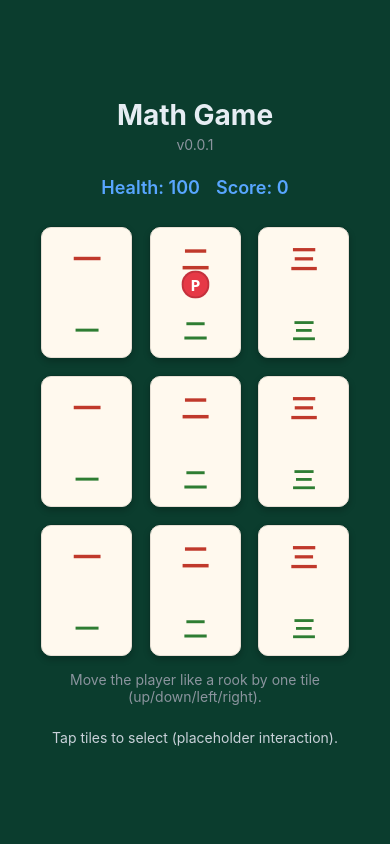
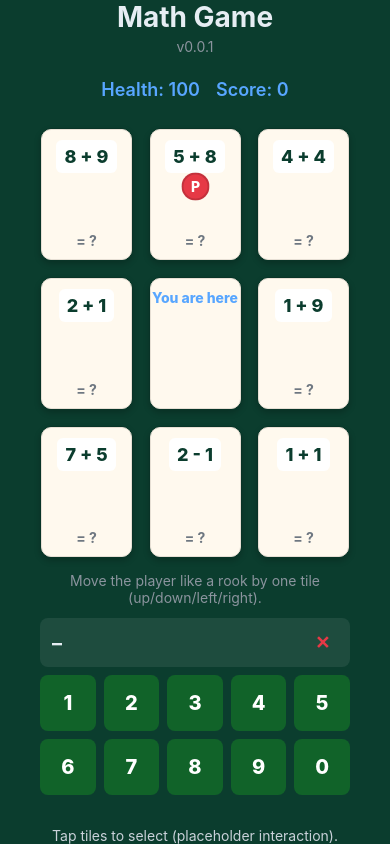
Before and after one commit to Silcrow/math-game, a React Native app: screen /game in a window 390 px wide. Built offline with nearby package versions, Linux system fonts and the light colour scheme.

Commit message:
feat: answer-typing movement with number pad and unique math problems per tile

```diff
--- a/src/screens/GameScreen.tsx
+++ b/src/screens/GameScreen.tsx
@@ -1,5 +1,5 @@
 import React, { useEffect, useMemo, useRef, useState } from 'react';
-import { View, Text, Pressable, StyleSheet, Animated, Vibration, Switch } from 'react-native';
+import { View, Text, Pressable, StyleSheet, Animated, Vibration } from 'react-native';
 import { playMove, playSnap } from '../sfx/sounds';
 import { useSettingsStore } from '../store/settingsStore';
 import { useGameStore } from '../store/gameStore';
@@ -27,6 +27,9 @@ export const GameScreen: React.FC<GameScreenProps> = ({ onTilePress, selected })
   const [internalSelected, setInternalSelected] = useState<GridPos | null>(null);
   // Player starts in the middle card (row 1, col 1)
   const [playerPos, setPlayerPos] = useState<GridPos>({ row: 1, col: 1 });
+  const [answerText, setAnswerText] = useState('');
+  type Problem = { text: string; answer: number };
+  const [problems, setProblems] = useState<Record<string, Problem | null>>({}); // null when occupied (player)
   const scale = useRef(new Animated.Value(1)).current;
   const translate = useRef(new Animated.ValueXY({ x: 0, y: 0 })).current;
   const shake = useRef(new Animated.Value(0)).current; // -1..1
@@ -94,6 +97,127 @@ export const GameScreen: React.FC<GameScreenProps> = ({ onTilePress, selected })
   // Build as 3 rows x 3 columns for consistent spacing between cards
   const rows = useMemo(() => [0, 1, 2], []);
 
+  // Problem generation helpers
+  const allTileKeys = useMemo(() =>
+    Array.from({ length: SIZE * SIZE }, (_, i) => keyFor(Math.floor(i / SIZE), i % SIZE)),
+  []);
+
+  const generateProblem = (used: Set<number>): Problem => {
+    // simple add/sub within 1..9 ensuring positive answers
+    for (let tries = 0; tries < 100; tries++) {
+      const a = Math.floor(Math.random() * 9) + 1;
+      const b = Math.floor(Math.random() * 9) + 1;
+      const useAdd = Math.random() < 0.5;
+      const ans = useAdd ? a + b : a - b;
+      if (ans <= 0) continue;
+      if (used.has(ans)) continue;
+      return { text: `${a} ${useAdd ? '+' : '-'} ${b}`, answer: ans };
+    }
+    // fallback unique pick
+    let n = 1;
+    while (used.has(n)) n++;
+    return { text: `${n} + 0`, answer: n };
+  };
+
+  const regenerateBoardProblems = (pos: GridPos, prevPos?: GridPos) => {
+    setProblems((prev) => {
+      const next: Record<string, Problem | null> = { ...prev };
+      const used = new Set<number>();
+      // Collect existing answers excluding player tile and prev tile we'll regen
+      for (const k of allTileKeys) {
+        const [r, c] = k.split('-').map(Number);
+        if ((r === pos.row && c === pos.col)) {
+          next[k] = null; // occupied by player
+          continue;
+        }
+        if (prevPos && r === prevPos.row && c === prevPos.col) continue; // will regenerate
+        const p = next[k];
+        if (p) used.add(p.answer);
+      }
+      // Ensure all non-player tiles have a unique problem
+      for (const k of allTileKeys) {
+        const [r, c] = k.split('-').map(Number);
+        if (r === pos.row && c === pos.col) {
+          next[k] = null;
+          continue;
+        }
+        if (!next[k] || (prevPos && r === prevPos.row && c === prevPos.col)) {
+          const prob = generateProblem(used);
+          next[k] = prob;
+          used.add(prob.answer);
+        }
+      }
+      return next;
+    });
+  };
+
+  // Initialize problems when ready
+  useEffect(() => {
+    if (measured >= 9) {
+      regenerateBoardProblems(playerPos);
+    }
+    // eslint-disable-next-line react-hooks/exhaustive-deps
+  }, [measured]);
+
+  // Typing to move: parse number and move to matching tile (rook one step)
+  useEffect(() => {
+    if (!answerText) return;
+    if (!/^-?\d+$/.test(answerText)) return;
+    if (!isRunning) return;
+    const val = parseInt(answerText, 10);
+    // Find adjacent tiles with this answer (rook one step)
+    let target: GridPos | null = null;
+    const { row: pr, col: pc } = playerPos;
+    const adjacent = [
+      { row: pr - 1, col: pc },
+      { row: pr + 1, col: pc },
+      { row: pr, col: pc - 1 },
+      { row: pr, col: pc + 1 },
+    ];
+    for (const adj of adjacent) {
+      if (adj.row < 0 || adj.row >= SIZE || adj.col < 0 || adj.col >= SIZE) continue;
+      const p = problems[keyFor(adj.row, adj.col)];
+      if (p && p.answer === val) {
+        target = adj;
+        break;
+      }
+    }
+    if (!target) {
+      // Invalid answer or not adjacent
+      invalidTapFeedback();
+      setAnswerText('');
+      return;
+    }
+
+    // Move now
+    const from = playerPos;
+    const { row: r, col: c } = target;
+    setAnswerText('');
+    if (enableSfx) playMove();
+    setPlayerPos(target);
+    increaseHealth(1);
+    const layout = tileLayouts.current[keyFor(r, c)];
+    if (layout) {
+      const targetX = layout.x + layout.width / 2 - markerSize / 2;
+      const targetY = layout.y + layout.height / 2 - markerSize / 2;
+      Animated.spring(translate, {
+        toValue: { x: targetX, y: targetY },
+        useNativeDriver: true,
+        friction: 12,
+        tension: 180,
+      }).start(() => {
+        if (enableSfx) playSnap();
+      });
+    } else {
+      moveMarkerTo(r, c);
+    }
+    // Update problems: destination cleared (handled in regen), left tile gets a new one
+    regenerateBoardProblems(target, from);
+    // optional external callback
+    onTilePress?.(target);
+    // eslint-disable-next-line react-hooks/exhaustive-deps
+  }, [answerText]);
+
   return (
     <View
       style={styles.wrapper}
@@ -114,55 +238,11 @@ export const GameScreen: React.FC<GameScreenProps> = ({ onTilePress, selected })
           {rows.map((c) => {
             const selectedTile = isSelected(r, c);
             const idx = r * SIZE + c;
-            const glyphs = ['一', '二', '三'];
-            const glyph = glyphs[idx % glyphs.length];
+            const prob = problems[keyFor(r, c)];
             return (
               <Pressable
                 key={`${r}-${c}`}
-                onPress={() => {
-                  if (!isRunning) return; // disable input when dead/paused
-                  const pos = { row: r, col: c } as GridPos;
-                  setInternalSelected(pos);
-                  // Movement rule: rook-like one unit (horizontal or vertical by exactly one tile)
-                  const sameCol = c === playerPos.col;
-                  const sameRow = r === playerPos.row;
-                  const isVertAdjacent = sameCol && Math.abs(r - playerPos.row) === 1;
-                  const isHorzAdjacent = sameRow && Math.abs(c - playerPos.col) === 1;
-                  if (measured < 9) {
-                    // ignore taps until board is ready
-                    return;
-                  } else if (isVertAdjacent || isHorzAdjacent) {
-                    // Play move sfx immediately (if enabled)
-                    if (enableSfx) playMove();
-                    setPlayerPos(pos);
-                    // Heal +1 on a valid move
-                    increaseHealth(1);
-                    // Animate slide then snap
-                    const layout = tileLayouts.current[keyFor(r, c)];
-                    if (layout) {
-                      const targetX = layout.x + layout.width / 2 - markerSize / 2;
-                      const targetY = layout.y + layout.height / 2 - markerSize / 2;
-                      Animated.spring(translate, {
-                        toValue: { x: targetX, y: targetY },
-                        useNativeDriver: true,
-                        friction: 12,
-                        tension: 180,
-                      }).start(() => {
-                        if (enableSfx) playSnap();
-                      });
-                    } else {
-                      moveMarkerTo(r, c);
-                    }
-                    // Scale pulse
-                    Animated.sequence([
-                      Animated.timing(scale, { toValue: 0.9, duration: 80, useNativeDriver: true }),
-                      Animated.spring(scale, { toValue: 1, friction: 5, useNativeDriver: true }),
-                    ]).start();
-                  } else {
-                    invalidTapFeedback();
-                  }
-                  onTilePress?.(pos);
-                }}
+                disabled
                 style={({ pressed }) => [
                   styles.card,
                   selectedTile && styles.cardSelected,
@@ -183,8 +263,14 @@ export const GameScreen: React.FC<GameScreenProps> = ({ onTilePress, selected })
               }}
               >
                 <View style={styles.cardFace}>
-                  <Text style={styles.tileGlyph}>{glyph}</Text>
-                  <Text style={styles.cardBottomGlyph}>{glyph}</Text>
+                  {prob ? (
+                    <>
+                      <Text style={styles.problem}>{prob.text}</Text>
+                      <Text style={styles.answerHint}>= ?</Text>
+                    </>
+                  ) : (
+                    <Text style={styles.occupied}>You are here</Text>
+                  )}
                 </View>
               </Pressable>
             );
@@ -215,6 +301,28 @@ export const GameScreen: React.FC<GameScreenProps> = ({ onTilePress, selected })
       {!isRunning && (
         <View style={[StyleSheet.absoluteFill, { backgroundColor: 'rgba(0,0,0,0.4)' }]} />
       )}
+
+      {/* Number pad at the bottom */}
+      <View style={styles.numPad}>
+        <View style={styles.numDisplay}>
+          <Text style={styles.numDisplayText}>{answerText || '–'}</Text>
+          <Pressable onPress={() => setAnswerText('')} style={styles.clearBtn}>
+            <Text style={styles.clearBtnText}>✕</Text>
+          </Pressable>
+        </View>
+        <View style={styles.numGrid}>
+          {[1, 2, 3, 4, 5, 6, 7, 8, 9, 0].map((n) => (
+            <Pressable
+              key={n}
+              onPress={() => setAnswerText((prev) => prev + String(n))}
+              style={({ pressed }) => [styles.numBtn, pressed && styles.numBtnPressed]}
+              disabled={!isRunning}
+            >
+              <Text style={styles.numBtnText}>{n}</Text>
+            </Pressable>
+          ))}
+        </View>
+      </View>
     </View>
   );
 }
@@ -310,4 +418,73 @@ const styles = StyleSheet.create({
     marginTop: 6,
     textAlign: 'center',
   },
+  problem: {
+    color: '#0b3d2e',
+    backgroundColor: '#fff',
+    fontSize: 18,
+    fontWeight: '800',
+    paddingHorizontal: 8,
+    paddingVertical: 6,
+    borderRadius: 6,
+  },
+  answerHint: {
+    color: '#6e7781',
+    marginTop: 6,
+    fontWeight: '700',
+  },
+  occupied: {
+    color: '#58a6ff',
+    fontWeight: '800',
+  },
+  numPad: {
+    marginTop: 12,
+    width: '100%',
+  },
+  numDisplay: {
+    flexDirection: 'row',
+    alignItems: 'center',
+    justifyContent: 'space-between',
+    backgroundColor: 'rgba(255,255,255,0.08)',
+    borderRadius: 8,
+    paddingHorizontal: 12,
+    paddingVertical: 10,
+    marginBottom: 8,
+  },
+  numDisplayText: {
+    color: '#e6edf3',
+    fontSize: 20,
+    fontWeight: '700',
+  },
+  clearBtn: {
+    paddingHorizontal: 8,
+    paddingVertical: 4,
+  },
+  clearBtnText: {
+    color: '#e63946',
+    fontSize: 18,
+    fontWeight: '800',
+  },
+  numGrid: {
+    flexDirection: 'row',
+    flexWrap: 'wrap',
+    justifyContent: 'space-between',
+  },
+  numBtn: {
+    width: '18%',
+    aspectRatio: 1,
+    backgroundColor: '#116329',
+    borderRadius: 8,
+    alignItems: 'center',
+    justifyContent: 'center',
+    marginBottom: 8,
+  },
+  numBtnPressed: {
+    opacity: 0.7,
+    transform: [{ scale: 0.95 }],
+  },
+  numBtnText: {
+    color: '#fff',
+    fontSize: 20,
+    fontWeight: '800',
+  },
 });
```
Also changed, not shown: 1 other file (tests, documents, lock files or other folders).
